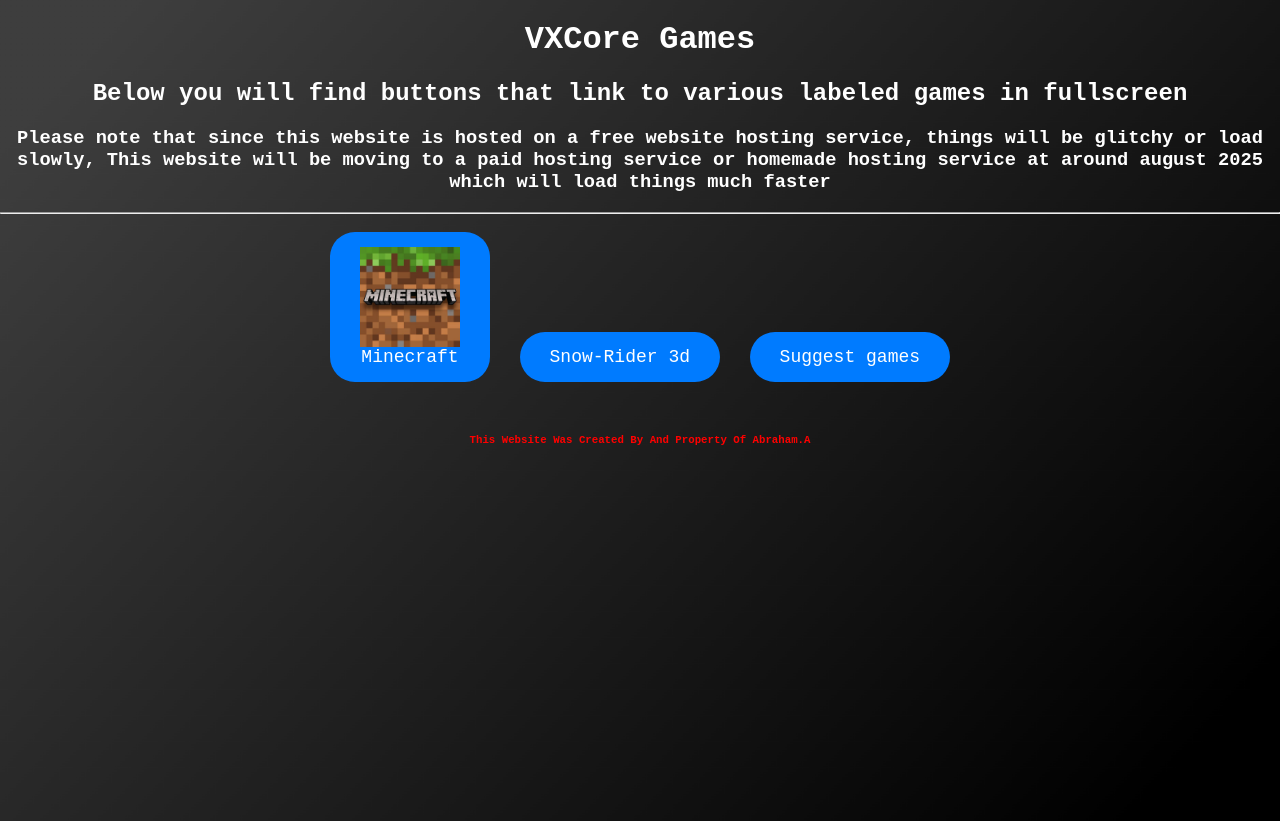
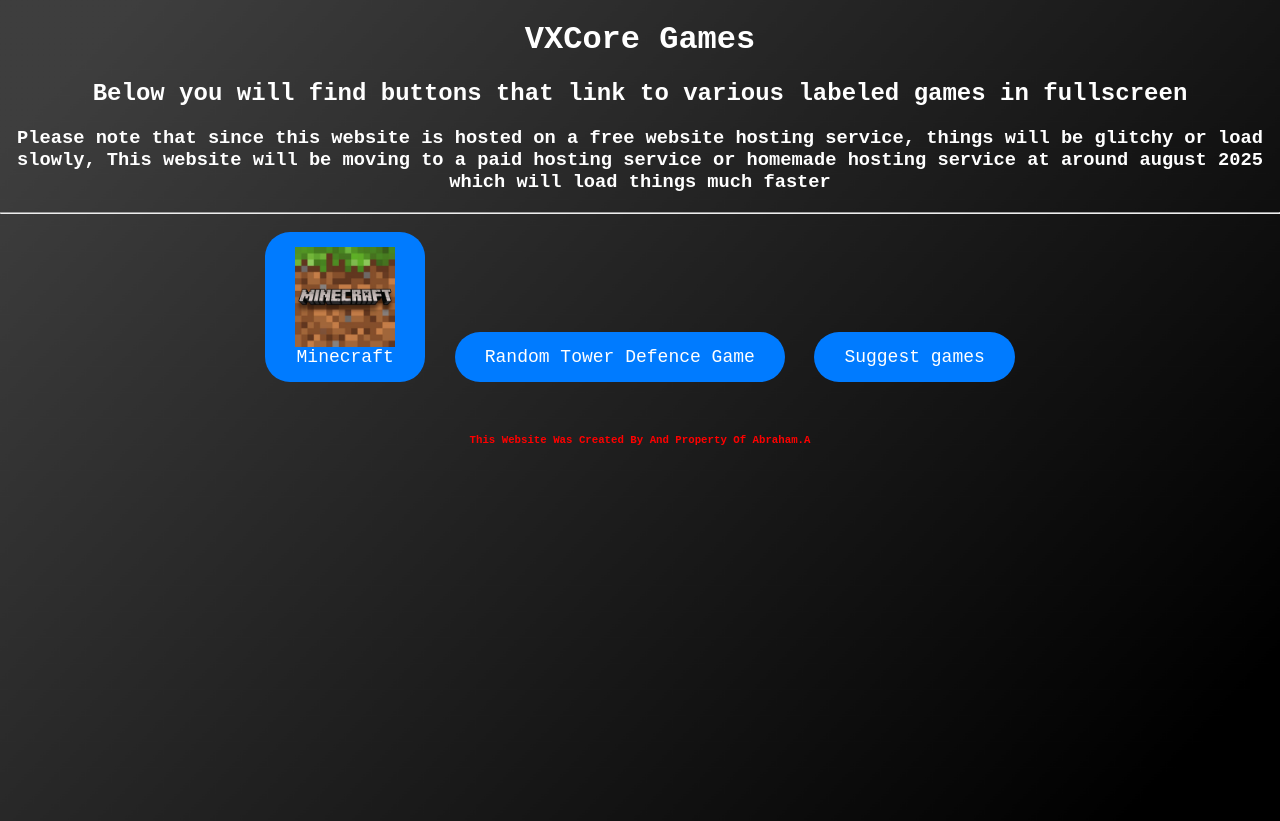
Before and after one commit to VXCore-Games/VXCore, a plain HTML site: page index.html in a window 1280 px wide. Drawn offline with Linux system fonts and the light colour scheme.

Commit message:
Update index.html

```diff
--- a/index.html
+++ b/index.html
@@ -53,7 +53,7 @@
         </button>
 
         <button onclick="window.location.href='tower-defence.html';" style="position: relative;">
-            <span>Snow-Rider 3d</span>
+            <span>Random Tower Defence Game</span>
         </button>
 
         <button onclick="window.location.href='https://forms.gle/5QC6HUQGeciJMZXy7';">Suggest games</button>
```
